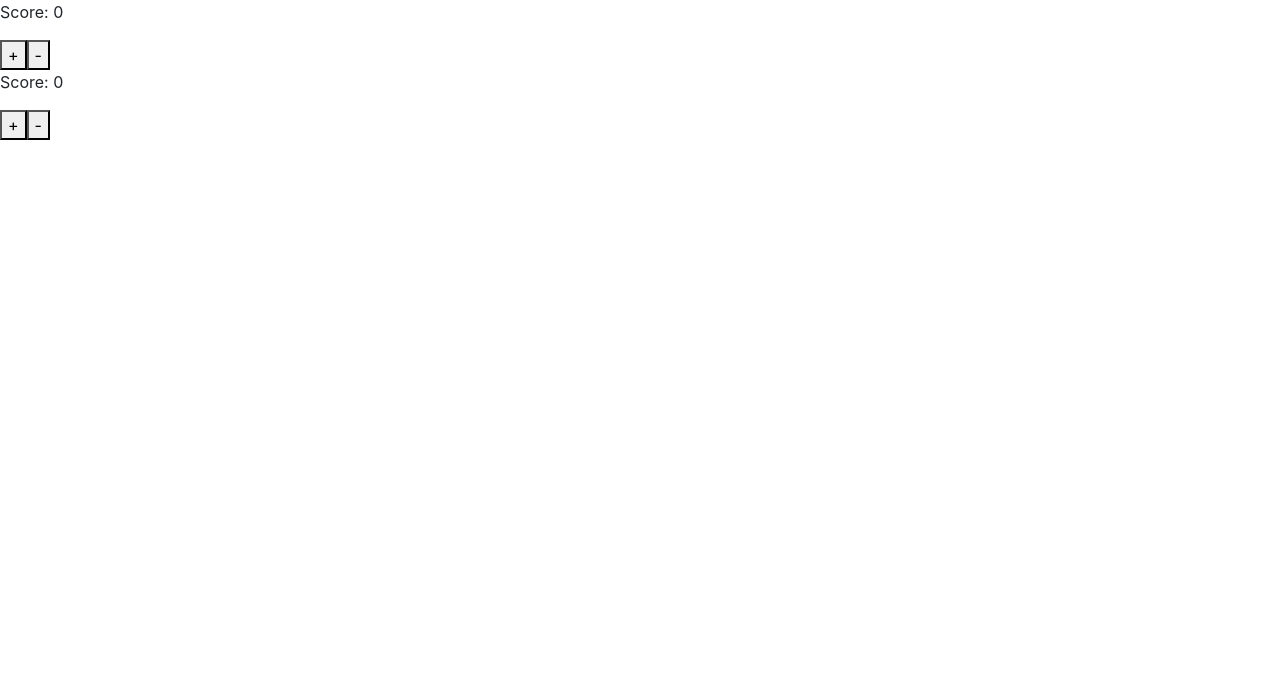
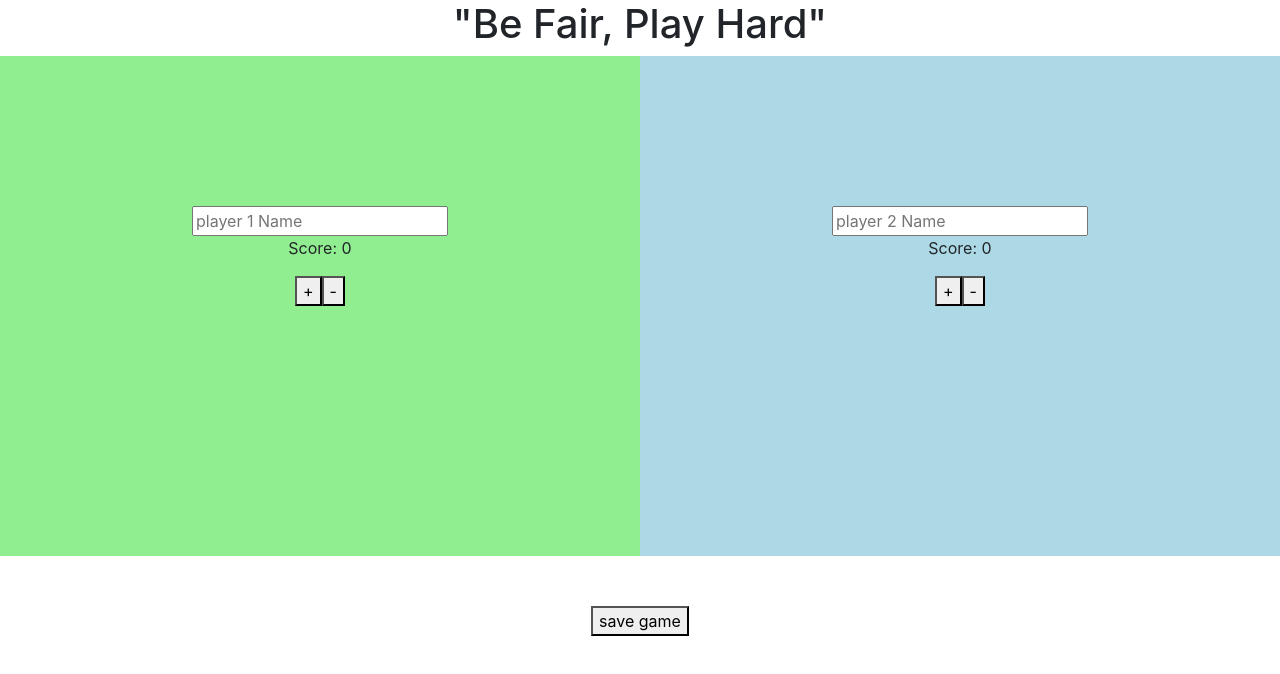
Before and after one commit to liemily333/DrawTherapy, a React (Create React App) app in the folder client/: page /counter in a window 1280 px wide. Shown: the top 674 px of the page. Built offline with nearby package versions, Linux system fonts and the light colour scheme.

Commit message:
counter page done

```diff
--- a/client/src/App.js
+++ b/client/src/App.js
@@ -11,8 +11,7 @@ import Login from "./pages/login";
 import Welcome from "./pages/welcome";
 import { createBrowserHistory as history } from "history";
 function App(props) {
-  // const [teams, setTeams] = useState(0);
-  // const [teamName, setTeamName] = useState(0);
+  const [gameScore, setGameScore] = useState(0);
 
   console.log(props);
   return (
--- a/client/src/pages/counter.js
+++ b/client/src/pages/counter.js
@@ -1,21 +1,65 @@
 import React, { useState } from "react";
 import savebutton from "../components/saveButton/save";
+import "./style.css";
+import Axios from "axios";
 
 function Counter(props) {
-  const [score, setScore] = useState(0);
   const [score1, setScore1] = useState(0);
-  console.log(score);
+  const [score2, setScore2] = useState(0);
+  const [name1, setname1] = useState("");
+  const [name2, setname2] = useState("");
+
+  const onChangeHandler1 = (event) => {
+    setname1(event.target.value);
+  };
+
+  const onChangeHandler2 = (event) => {
+    setname2(event.target.value);
+  };
+
+  console.log(name1);
+  console.log(name2);
+  console.log(score1);
+  console.log(score2);
+
+  const saveGame = () => {
+    Axios.post("http://localhost:3000/gameInformation", {
+      name1: name1,
+      name2: name2,
+      score1: score1,
+      score2: score2,
+    }).then((response) => {
+      console.log("game sucessfully saved" + response);
+    });
+  };
+
   return (
     <div>
+      <div className="header">
+        <h1> "Be Fair, Play Hard" </h1>
+      </div>
       <div className="team">
-        <p> Score: {score}</p>
-        <button onClick={() => setScore(score + 1)}>+</button>
-        <button onClick={() => setScore(score - 1)}>-</button>
-      </div>
-      <div className="team1">
+        <input
+          type="text"
+          onChange={onChangeHandler1}
+          placeholder="player 1 Name"
+        />
         <p> Score: {score1}</p>
         <button onClick={() => setScore1(score1 + 1)}>+</button>
         <button onClick={() => setScore1(score1 - 1)}>-</button>
+      </div>
+      <div className="team1">
+        <input
+          type="text"
+          onChange={onChangeHandler2}
+          placeholder="player 2 Name"
+        />
+        <p> Score: {score2}</p>
+        <button onClick={() => setScore2(score2 + 1)}>+</button>
+        <button onClick={() => setScore2(score2 - 1)}>-</button>
+      </div>
+      <div className="saveButton">
+        <button onClick={saveGame}>save game</button>
       </div>
     </div>
   );
--- /dev/null
+++ b/client/src/pages/style.css
@@ -0,0 +1,20 @@
+.team {
+  background-color: lightgreen;
+  text-align: center;
+  float: left;
+  width: 50%;
+  height: 500px;
+  padding-top: 150px;
+}
+
+.team1 {
+  background-color: lightblue;
+  padding-top: 150px;
+  text-align: center;
+  height: 500px;
+}
+
+.saveButton {
+  margin-top: 50px;
+  text-align: center;
+}
```
Also changed, not shown: 1 other file (tests, documents, lock files or other folders).
